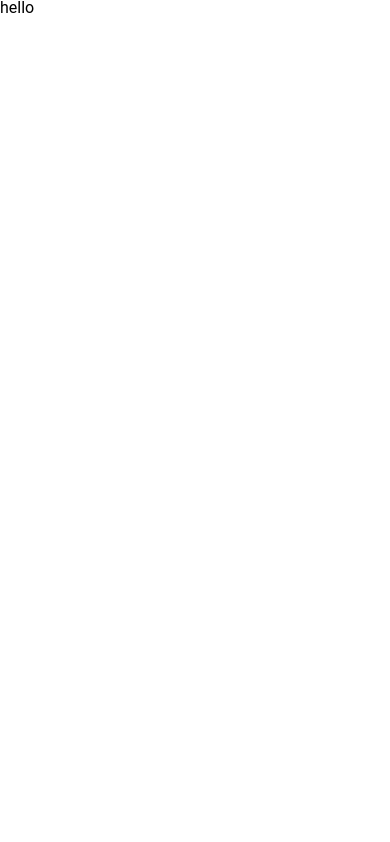
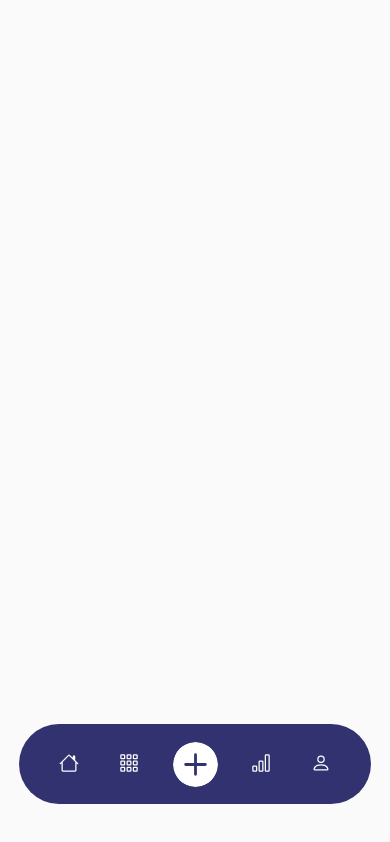
Before and after one commit to 5aleG/FitTrackr, a React (Create React App) app in the folder frontend/: page /home in a window 390 px wide. Built offline with nearby package versions, Linux system fonts and the light colour scheme.

Commit message:
feat: Implement styled mobile navbar component

```diff
--- a/frontend/package.json
+++ b/frontend/package.json
@@ -12,6 +12,7 @@
     "npm": "^9.8.0",
     "react": "^18.2.0",
     "react-dom": "^18.2.0",
+    "react-icons": "^4.10.1",
     "react-redux": "^8.1.1",
     "react-responsive": "^9.0.2",
     "react-router-dom": "^6.14.1",
--- a/frontend/src/App.js
+++ b/frontend/src/App.js
@@ -5,17 +5,21 @@ import Login from "./Pages/Login/login"
 import Home from "./Pages/Home/home";
 
 const App = () => {
-  const isMobile = useMediaQuery({ maxWidth: 767, minWidth: 400 });
+  const isMobile = useMediaQuery({ maxWidth: 767, minWidth: 360 });
 
   return (
     <Routes>
-      {!isMobile && (
-        <Route path="/login" element={<DesktopOnlyWarning>Only available on mobile</DesktopOnlyWarning>} />
+      {!isMobile ? (
+        <>
+          <Route path="/login" element={<DesktopOnlyWarning>Only available on mobile</DesktopOnlyWarning>} />
+          <Route path="/home" element={<DesktopOnlyWarning>Only available on mobile</DesktopOnlyWarning>} />
+        </>
+      ) : (
+        <>
+          <Route path="/login" element={<Login />} />
+          <Route path="/home" element={<Home />} />
+        </>
       )}
-      {isMobile && (
-        <Route path="/login" element={<Login />} />
-      )}
-      <Route path="/home" element={<Home />} />
     </Routes>
   );
 };
--- /dev/null
+++ b/frontend/src/Components/Navbar/navbar.js
@@ -0,0 +1,32 @@
+import React from 'react'
+import { BsHouse, BsGrid3X3Gap, BsBarChart, BsPerson } from 'react-icons/bs';
+import { NavbarContainer,
+    IconWrapper,
+    Icon,
+    PlusIcon } from "./navbarStyled"
+
+    const Navbar = () => {
+        return (
+          <NavbarContainer>
+            <IconWrapper>
+              <Icon>
+                <BsHouse size={20} />
+              </Icon>
+              <Icon>
+                <BsGrid3X3Gap size={20} />
+              </Icon>
+            </IconWrapper>
+            <PlusIcon />
+            <IconWrapper>
+              <Icon>
+                <BsBarChart size={20} />
+              </Icon>
+              <Icon>
+                <BsPerson size={20} />
+              </Icon>
+            </IconWrapper>
+          </NavbarContainer>
+        );
+      };
+
+export default Navbar
--- /dev/null
+++ b/frontend/src/Components/Navbar/navbarStyled.js
@@ -0,0 +1,37 @@
+import styled from 'styled-components';
+import { BsPlusCircleFill } from 'react-icons/bs';
+
+export const NavbarContainer = styled.div`
+    position: fixed;
+    bottom: 40px;
+    left: 50%;
+    transform: translateX(-50%);
+    display: flex;
+    align-items: center;
+    justify-content: space-between;
+    width: 80%;
+    max-width: 500px;
+    height: 80px;
+    background-color: #31326F;
+    border-radius: 40px;
+    padding: 0 20px;;
+    `;
+
+export const IconWrapper = styled.div`
+    display: flex;
+    align-items: center;
+    justify-content: space-around;
+    `;
+
+export const Icon = styled.div`
+    color: #FFF;
+    margin: 0 20px;
+`;
+
+export const PlusIcon = styled(BsPlusCircleFill)`
+    color: #FFF;
+    font-size: 45px;
+    font-weight: bold;
+    border-radius: 50%;
+    background-color: #31326F;
+    `;
--- a/frontend/src/Pages/Home/home.js
+++ b/frontend/src/Pages/Home/home.js
@@ -1,11 +1,12 @@
 import React from 'react';
+import Navbar from '../../Components/Navbar/navbar';
 
 
 const Home = () => {
     return(
-        <div>
-            <p>hello</p>
-        </div>
+        <>
+            <Navbar />
+        </>
     )
 };
 
--- a/frontend/src/Styles/Globalstyles.styles.js
+++ b/frontend/src/Styles/Globalstyles.styles.js
@@ -3,14 +3,14 @@ import { createGlobalStyle } from 'styled-components';
 const GlobalStyle = createGlobalStyle`
 @import url('https://fonts.googleapis.com/css2?family=Teko:wght@400;500&display=swap');
   :root {
-    /* --background-color: #FAFAFA;
+    --background-color: #FAFAFA;
     --plate-color: #FFFFFF;
     --primary-text-color: #FFFFFF;
     --secondary-text-color: #949494;
     --button-text-color: #525252;
     --button-background-color: #79CFF2;
     --highlight-color: #79CFF2;
-    --box-shadow-color: #00000040; */
+    --box-shadow-color: #00000040;
   }
 
   html, body, div, span, applet, object, iframe,
```
Also changed, not shown: 1 other file (tests, documents, lock files or other folders).
